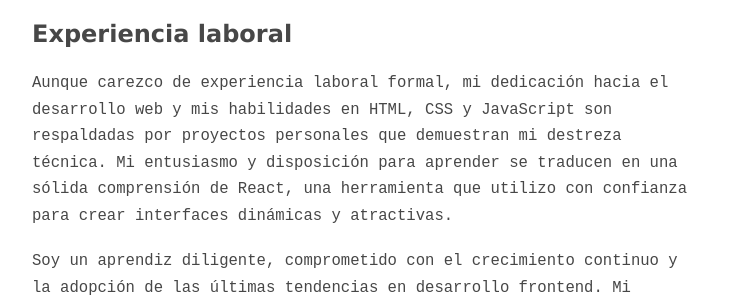
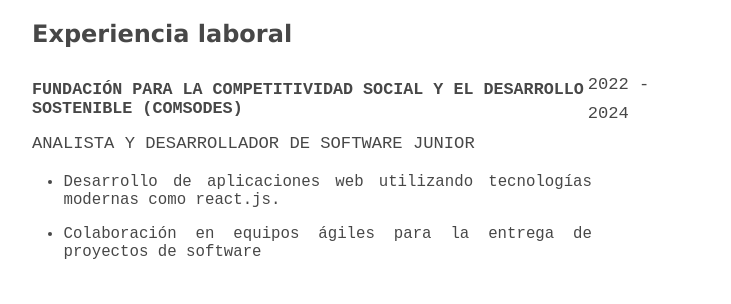
Before and after one commit to eliecer-code/cv, a React (Vite) app: page / in a window 1280 px wide. Shown: the part 445-749 px from the top of the page, without its empty margins (274-1005 px from the left). Built offline with nearby package versions, Linux system fonts and the light colour scheme.

Commit message:
add section experience

```diff
--- a/cv.json
+++ b/cv.json
@@ -36,6 +36,18 @@
       "endDate": "2013-01-01",
       "summary": "Description…",
       "highlights": ["Awarded 'Volunteer of the Month'"]
+    }
+  ],
+  "experience": [
+    {
+      "company": "FUNDACIÓN PARA LA COMPETITIVIDAD SOCIAL Y EL DESARROLLO SOSTENIBLE (COMSODES)",
+      "startDate": "2022",
+      "endDate": "2024",
+      "area": "ANALISTA Y DESARROLLADOR DE SOFTWARE JUNIOR",
+      "functions": [
+        "Desarrollo de aplicaciones web utilizando tecnologías modernas como react.js.",
+        "Colaboración en equipos ágiles para la entrega de proyectos de software"
+      ]
     }
   ],
   "education": [
--- a/src/components/Experience/Experience.jsx
+++ b/src/components/Experience/Experience.jsx
@@ -1,22 +1,75 @@
 import React from 'react'
 import Section from '../Section'
-
+import { experience } from '../../../cv.json'
+import styled from 'styled-components';
 function Experience() {
     return (
         <Section title="Experiencia laboral">
-            <p>
-                Aunque carezco de experiencia laboral formal, mi dedicación hacia el desarrollo web y mis habilidades en HTML, CSS y JavaScript son respaldadas por proyectos personales que demuestran mi destreza técnica. Mi entusiasmo y disposición para aprender se traducen en una sólida comprensión de React, una herramienta que utilizo con confianza para crear interfaces dinámicas y atractivas.
-            </p>
-            <br />
-            <p>
-                Soy un aprendiz diligente, comprometido con el crecimiento continuo y la adopción de las últimas tendencias en desarrollo frontend. Mi mentalidad proactiva y mi habilidad para resolver problemas creativamente me convierten en un candidato entusiasta y capaz, ansioso por contribuir a un equipo innovador.
-            </p>
-            <br />
-            <p>
-                Aunque mi experiencia sea limitada, mi conocimiento y pasión por la tecnología me posicionan como un valioso recurso, listo para enfrentar desafíos y aportar a un equipo de desarrollo frontend con energía y determinación.
-            </p>
+            <ul>
+                {experience.map(({ company, startDate, endDate, area, functions }) => {
+                    const years = `${startDate} - ${endDate}`;
+                    return (
+                        <li key={company}>
+                            <Article>
+                                <header>
+                                    <div>
+                                        <h3>{company}</h3>
+                                    </div>
+                                    <span>{years}</span>
+                                </header>
+                                <footer>
+                                    <span>{area}</span>
+                                    <ul>
+                                        {
+                                            functions.map((func, index) => (
+                                                <li key={index}>{func}</li>
+                                            ))
+                                        }
+                                    </ul>
+                                </footer>
+                            </Article>
+                        </li>
+                    );
+                })}
+            </ul>
         </Section>
     )
 }
 
 export default Experience
+const Article = styled.article`
+    header{
+        display: flex;
+        justify-content: space-between;
+        align-items: center;
+
+        div{
+            width: 70vh;
+
+        }
+
+        @media (max-width: 700px) {
+            span{
+                font-size: 1em;
+            }
+        }
+    }
+
+    footer{
+        ul{
+            width: 70vh;
+            li{
+                list-style: disc;
+                margin-left: 2em;
+                text-align: justify;
+                padding-top: 1em;
+            }
+        }
+
+        @media (max-width: 700px) {
+            span{
+                font-size: 1em;
+            }
+        }
+    }
+`
```
